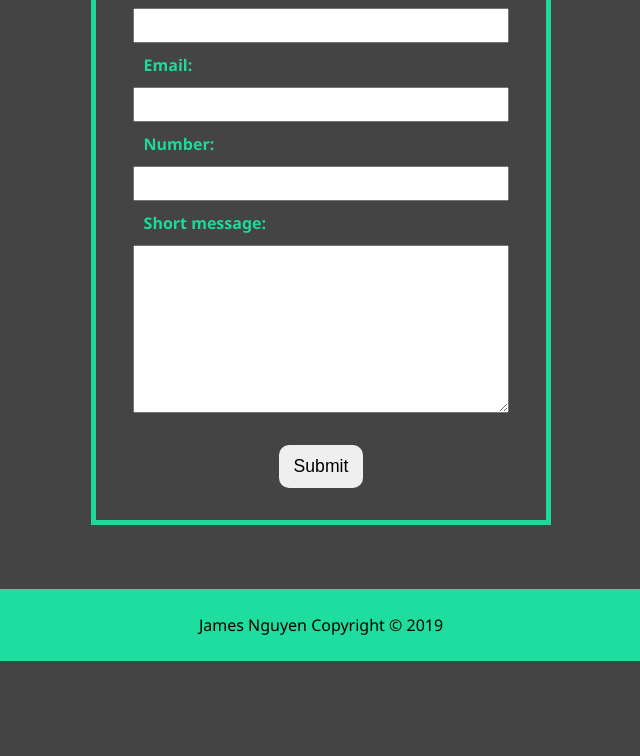
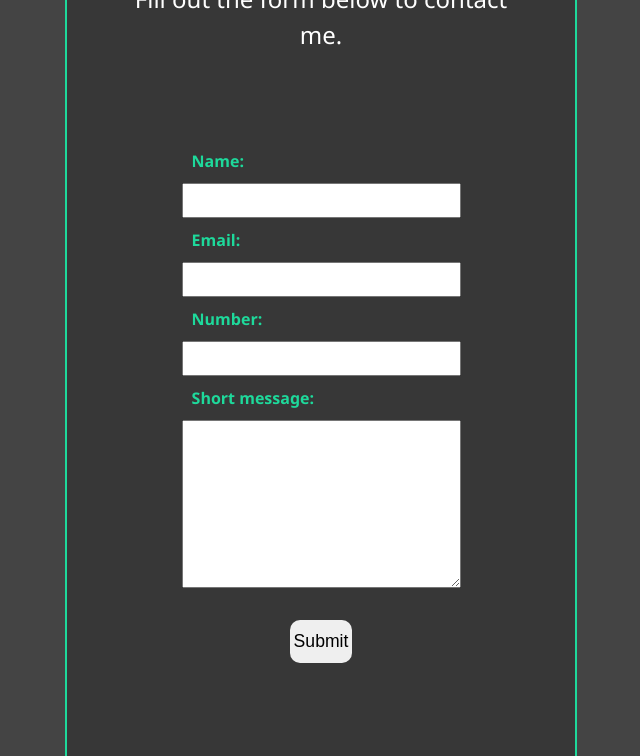
Before and after one commit to JamesN96/Portfolio-website, a website: page dist/contact.html in a window 1280 px wide. Shown: the part 371-1127 px from the top of the page, without its empty margins (319-959 px from the left). Before the commit the page ends 1032 px from the top, so only its background shows below. Drawn offline with Linux system fonts and the light colour scheme.

Commit message:
Style the contact.html main section

```diff
--- a/scss/main.scss
+++ b/scss/main.scss
@@ -185,13 +185,20 @@ main#project {
 // Contact HTML
 
 main#contact {
+  // border: 1px solid red;
+  border-left: 2px solid $secondary-color;
+  border-right: 2px solid $secondary-color;
+  margin: 0 auto;
+  width: 40%;
+  background: darken($primary-color, 5);
   h2 {
     margin-bottom: 4rem;
   }
 
   .contact-form {
-    border: 5px solid $secondary-color;
-    width: 40%;
+    // border: 5px solid $secondary-color;
+    // width: 40%;
+    width: 90%;
     padding: 2rem 1rem;
     margin: 0 auto;
     text-align: start;
@@ -199,7 +206,7 @@ main#contact {
     label {
       color: $secondary-color;
       font-weight: bold;
-      padding-left: 2rem;
+      padding-left: 1.6rem;
     }
     input[type="text"],
     input[type="email"],
```
Also changed, not shown: dist/css/main.css.
